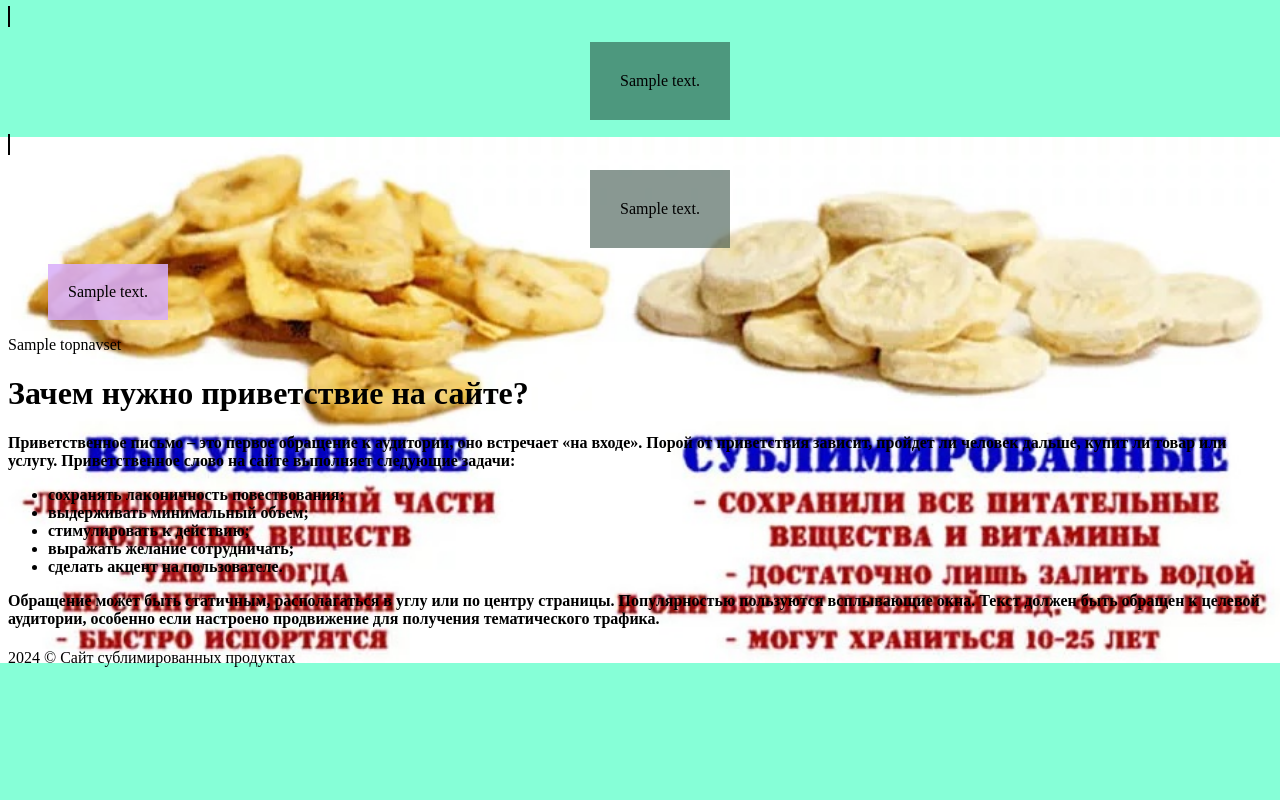
After one commit to Sapronov-Nikolay/sublim, a Django app: template sublim/main/templates/main/privet.html in a window 1280 px wide. The commit adds this page. Run offline with Django 5.2, Linux system fonts and the light colour scheme; the template is opened without the code that fills it: most values are stand-ins (such as "Sample title", 1, 10 or a date in 2020).

Commit message:
Перекраивание проекта и добавление приветствия

```diff
--- a/sublim/main/templates/main/cart.html
+++ b/sublim/main/templates/main/cart.html
@@ -10,7 +10,7 @@
             </th>
             <th width="50px" height="50px">{{zakaz.namegood}}</th>
             <th width="50px" height="50px">{{zakaz.price}}</th>
-            <th width="50px" height="50px">{{zakaz.t}}</th>
+            <th width="50px" height="50px">{{zakaz.kolvo}}</th>
             <th width="50px" height="50px">{{zakaz.summa}}</th>
         </tr>
         {% endfor %}
--- a/sublim/main/templates/main/header_footer.html
+++ b/sublim/main/templates/main/header_footer.html
@@ -5,4 +5,4 @@
 
 {% block content %}{% endblock %} <!--Без него не отображается таблица-->
 
-<footer> {% now "Y" %} © Сайт сублимированных продуктов </footer>
+<footer> {% now "Y" %} © Сайт сублимированных продуктах </footer>
--- a/sublim/main/templates/main/menu.html
+++ b/sublim/main/templates/main/menu.html
@@ -1,14 +1,14 @@
 {% load static %}
 
 <link rel="stylesheet" href="{% static 'main/css/menu.css' %}">
-<title>{% block title %}Товары{% endblock %}</title>
-<div id="mainmenu">
-    <ul>
-        {% for nav in topnavset %}
+<title>{% block title %}Меню{% endblock %}</title>
+<div>
+     <ul>
+        {% for nav in search %}
         {% if forloop.counter == 2 %}
         <form action={% url 'search' %} method="post">
             {% csrf_token %}
-            <li class="search"><input id="srh" name="poisk" type="text">
+            <li class="search"><input id="srh" name="poisk" type="text">   <!--Поле для ввода поисковых запросов-->
                 {{ good_form_auto_gen }}
                 <input type='submit' value='Найти'>
             </li>
@@ -24,8 +24,25 @@
         {% endif %}
         {% endfor %}
     </ul>
+</div>
 
-    <ul>
+<div id="mainmenu">
+    <ul class="nav">
+        {% for nav in topnavset %}
+        {% if nav.active %}
+        <li class="active">
+            {% else %}
+        <li>
+            {% endif %}
+            <a href="{{nav.url}}">{{nav.text}}</a>
+        </li>
+        {% endfor %}
+    </ul>
+</div>
+
+<!---->
+<div>
+    <ul class="nav">
         {% for nav in navset %}
         {% if nav.active %}
         <li class="active">
@@ -36,8 +53,10 @@
         </li>
         {% endfor %}
     </ul>
+</div>
 
-    <ul>
+<div>
+    <ul class="left">
         {% for nav in leftmenu %}
         {% if nav.active %}
         <li class="active">
--- /dev/null
+++ b/sublim/main/templates/main/privet.html
@@ -0,0 +1,31 @@
+{% extends 'main/header_footer.html' %}
+
+{% block content %}
+<title>{% block title %}Приветствие{% endblock %}</title>
+{% include 'main/menu.html' %}  <!--Отображает параметры из menu.html и header_footer.html-->
+{{topnavset}}
+{% load static %}
+<html lang="ru">
+    <meta charset="UTF-8">
+
+<meta name="viewport" content="width=device-width, initial-scale=1.0">
+<link rel="stylesheet" href="{% static 'main/css/body.css' %}">
+<link rel="shortcut icon" type="image/ico" href="{% static 'img/xmas_icon_260233.ico' %}"/>
+<script src="{% static 'main/js/body.js' %}"></script>
+<body id='bg' style="background-image: url({% static 'main/img/sublimats-VS.jpg' %});">
+</body>
+
+    <h1>Зачем нужно приветствие на сайте?</h1>
+    <h4>Приветственное письмо – это первое обращение к аудитории, оно встречает «на входе».
+    Порой от приветствия зависит, пройдет ли человек дальше, купит ли товар или услугу. Приветственное слово на сайте выполняет следующие задачи:
+        <ul>
+            <li>сохранять лаконичность повествования;</li>
+            <li>выдерживать минимальный объем;</li>
+            <li>стимулировать к действию;</li>
+            <li>выражать желание сотрудничать;</li>
+            <li>сделать акцент на пользователе.</li>
+        </ul>
+    Обращение может быть статичным, располагаться в углу или по центру страницы. Популярностью пользуются всплывающие окна.
+    Текст должен быть обращен к целевой аудитории, особенно если настроено продвижение для получения тематического трафика.
+    </h4> <!--Отображается корректно, только на главной странице-->
+{% endblock %}
--- a/sublim/main/templates/main/tovars.html
+++ b/sublim/main/templates/main/tovars.html
@@ -1,6 +1,7 @@
 {% extends 'main/header_footer.html' %}
 {% load static %}
 {% block content %}
+<title>{% block title %}Товары{% endblock %}</title>
 <script src="{% static 'main/js/cart.js' %}"> </script>
 {% include 'main/menu.html' %} <!--Отображает параметры из menu.html и header_footer.html-->
 <h3>Таблица</h3> <!--Отображается на всех страницах а должна только над таблицей-->
--- a/sublim/main/urls.py
+++ b/sublim/main/urls.py
@@ -4,8 +4,9 @@ from django.urls import include
 from main import views
 
 urlpatterns = [
-    path('', views.index),
+    path('', views.privet, name= 'menu'),
     path('search/', views.search, name='search'),
     path('shop/', views.pokupki),
-    path('cart/', views.add_cart)
+    path('cart/', views.add_cart),
+    path('index/', views.index),
 ]
--- a/sublim/static/main/css/body.css
+++ b/sublim/static/main/css/body.css
@@ -8,3 +8,10 @@ body {
 #tovars {
     background-color: #80ff00cb;
 }
+
+#bg {
+    background-attachment: fixed;
+    background-size: 100%;
+    background-position: center;
+    background-repeat: no-repeat;
+}
--- a/sublim/static/main/css/menu.css
+++ b/sublim/static/main/css/menu.css
@@ -1,24 +1,39 @@
-ul {
+ul.nav {
+    display: flex;
+    align-items: center;
+    align-content: center;
+    justify-content: center;
+    overflow: auto;
+}
+
+#mainmenu {
+    border: 2px solid black;
     list-style-type: none;
     display: flex;
     justify-content: space-around;
-    width: 90vw;
+    display: inline;
+    background-color: #a3def5a6;
 }
-
-li {
-    border: 2px solid black;
+/* для горизонтального меню */
+.nav li {
+    padding: 10px;
+    background-color: #16352981;
+    display: inline;
+    margin: 0px;
+}
+/* Текстовая часть горизонтального меню */
+.nav li a {
+    display: inline-block;
     padding: 20px;
-    background-color: #cf30f7de;
-}
-
-li.active {
-    background-color: #a1f730de;
 
 }
 
-ul.leftmenu {
-    background-color: #58f730de;
-    position: absolute;
+.left li {
+    background-color: #d8affade;
+    padding: 20px;
+    display: block;
+    width: 80px;
+    line-height: 1em;
 }
 
 a {
@@ -26,9 +41,13 @@ a {
     color: black;
 }
 
+a:hover {
+    color: #f3fcf8fd;
+}
+
+/* Убрано подчёркивание с текстовых сылок */
 a:visited {
     text-decoration: none;
-    color: black;
 }
 
 .search {
```
Also changed, not shown: sublim/main/templates/main/index.html (+10 -2 lines), sublim/main/views.py (+9 -1 lines), sublim/static/main/img/sublimats-VS.jpg (added), sublim/top_menu/views.py (line endings or trailing spaces), 1 other file.
